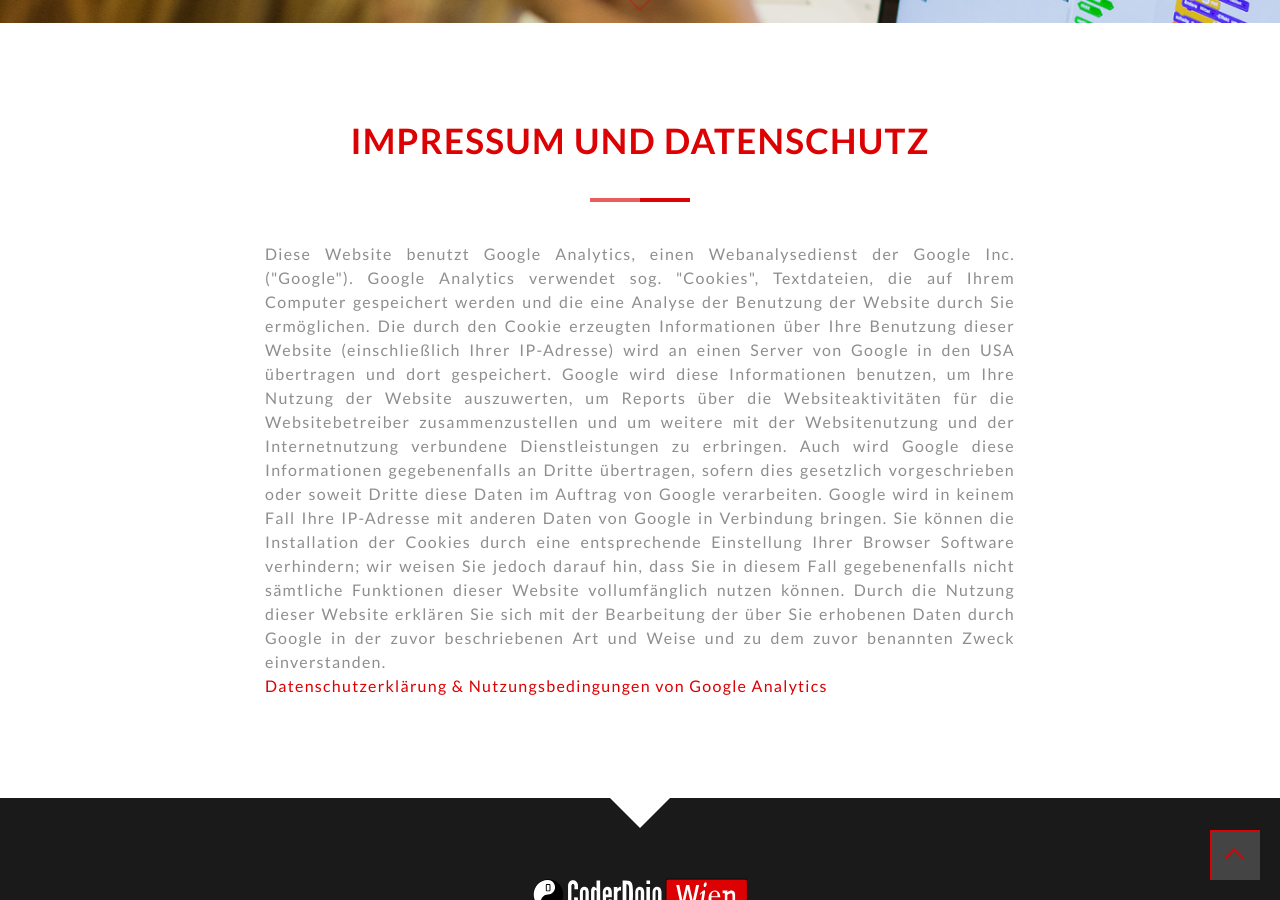
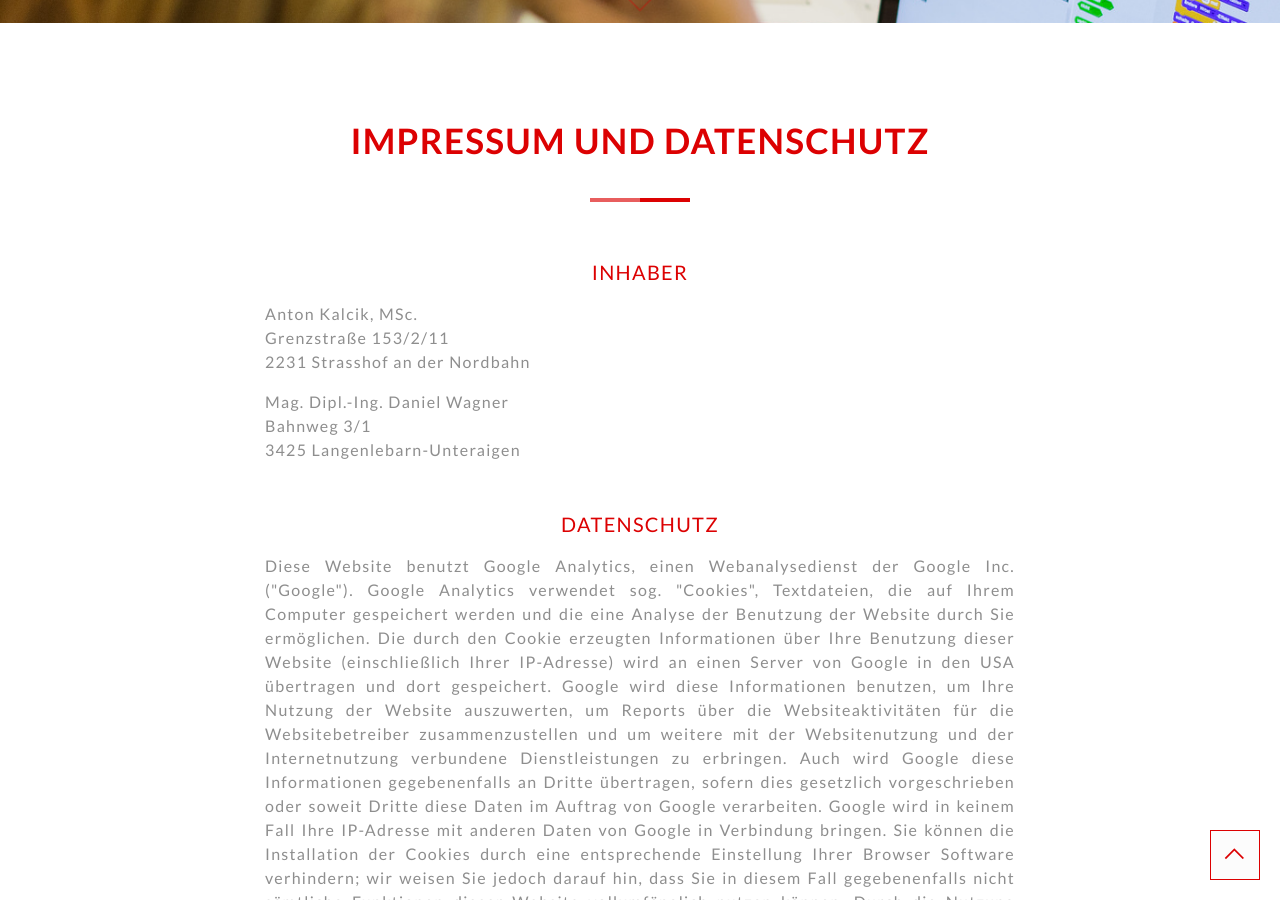
Before and after one commit to coderdojo-wien/coderdojo-wien.github.io, a Jekyll site: the page built from imprint.html, in a window 1280 px wide and 900 px high, scrolled down 877 px. Built offline with Jekyll 4.4.1, drawn with Linux system fonts in a browser that asks for light colours; nearby versions of some CDN libraries; comment, search, counter and statistics services are not loaded.

Commit message:
Update imprint information about owner

```diff
--- a/_data/imprint.yml
+++ b/_data/imprint.yml
@@ -1,8 +1,16 @@
 title: Impressum und Datenschutz
-description: "Diese Website benutzt Google Analytics, einen Webanalysedienst der Google Inc. (\"Google\"). Google Analytics verwendet sog. \"Cookies\", Textdateien, die auf Ihrem Computer
+description: "<h3>Inhaber</h3>
+<p>Anton Kalcik, MSc.<br/>
+Grenzstraße 153/2/11<br/>
+2231 Strasshof an der Nordbahn
+<p>Mag. Dipl.-Ing. Daniel Wagner<br/>
+Bahnweg 3/1<br/>
+3425 Langenlebarn-Unteraigen
+</p>
+<br/>
+<h3>Datenschutz</h3>
+<p>Diese Website benutzt Google Analytics, einen Webanalysedienst der Google Inc. (\"Google\"). Google Analytics verwendet sog. \"Cookies\", Textdateien, die auf Ihrem Computer
 gespeichert werden und die eine Analyse der Benutzung der Website durch Sie ermöglichen. Die durch den Cookie erzeugten Informationen über Ihre Benutzung dieser Website
 (einschließlich Ihrer IP-Adresse) wird an einen Server von Google in den USA übertragen und dort gespeichert. Google wird diese Informationen benutzen, um Ihre Nutzung der Website auszuwerten, um Reports über die Websiteaktivitäten für die Websitebetreiber zusammenzustellen und um weitere mit der Websitenutzung und der Internetnutzung verbundene Dienstleistungen zu erbringen.
 Auch wird Google diese Informationen gegebenenfalls an Dritte übertragen, sofern dies gesetzlich vorgeschrieben oder soweit Dritte diese Daten im Auftrag von Google verarbeiten. Google wird in keinem Fall Ihre IP-Adresse mit anderen Daten von Google in Verbindung bringen. Sie können die Installation der Cookies durch eine entsprechende Einstellung Ihrer Browser Software verhindern; wir weisen Sie jedoch darauf hin, dass Sie in diesem Fall gegebenenfalls nicht sämtliche Funktionen dieser Website vollumfänglich nutzen können.
-Durch die Nutzung dieser Website erklären Sie sich mit der Bearbeitung der über Sie erhobenen Daten durch Google in der zuvor beschriebenen Art und Weise und zu dem zuvor benannten Zweck einverstanden.
-<br />
-<a href=\"https://www.google.com/intl/de/policies/\">Datenschutzerklärung & Nutzungsbedingungen von Google Analytics</a>"
+Durch die Nutzung dieser Website erklären Sie sich mit der Bearbeitung der über Sie erhobenen Daten durch Google in der zuvor beschriebenen Art und Weise und zu dem zuvor benannten Zweck einverstanden. <a href=\"https://www.google.com/intl/de/policies/\">Datenschutzerklärung & Nutzungsbedingungen von Google Analytics</a></p>"
```
